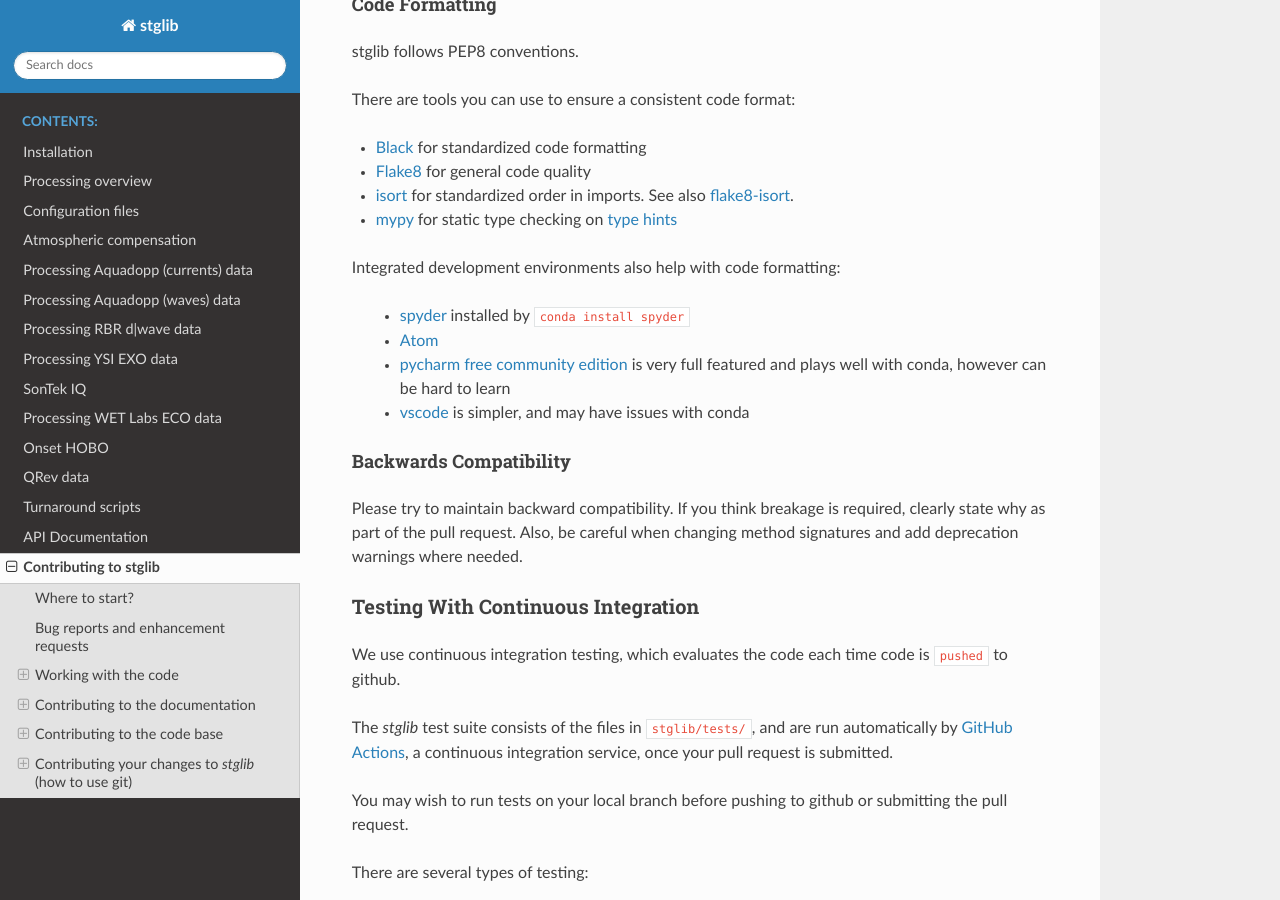
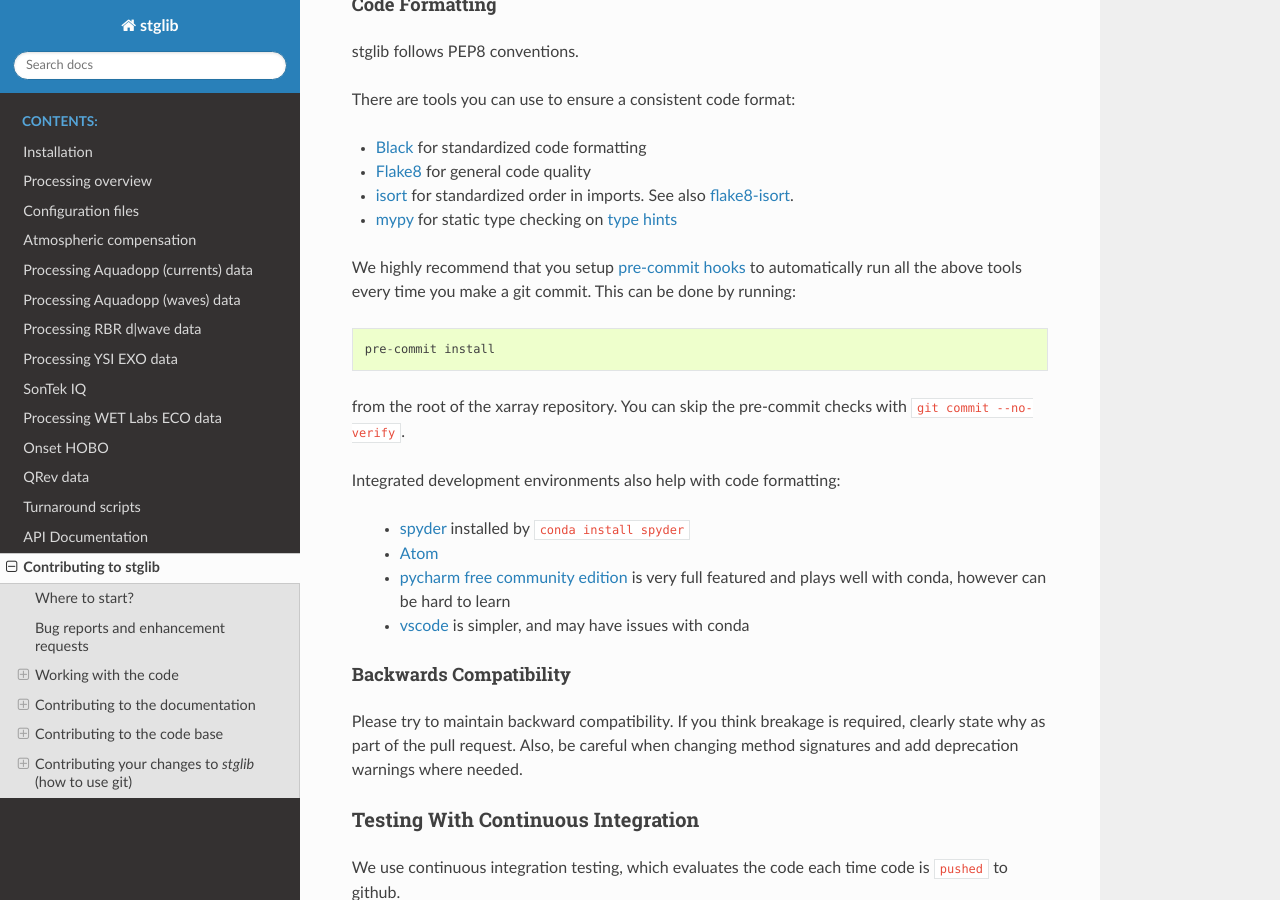
Before and after one commit to USGS-CMG/stglib, a Sphinx documentation site: the page built from doc/contributing.rst, in a window 1280 px wide and 900 px high, scrolled down 6876 px. Built offline with Sphinx 7.4.7 and the Read the Docs theme 2.0.0, drawn with Linux system fonts in a browser that asks for light colours.

Commit message:
Update docs for pre-commit

```diff
--- a/doc/contributing.rst
+++ b/doc/contributing.rst
@@ -314,6 +314,15 @@ There are tools you can use to ensure a consistent code format:
 - `mypy <http://mypy-lang.org/>`_ for static type checking on `type hints
   <https://docs.python.org/3/library/typing.html>`_
 
+We highly recommend that you setup `pre-commit hooks <https://pre-commit.com/>`_
+to automatically run all the above tools every time you make a git commit. This
+can be done by running::
+
+   pre-commit install
+
+from the root of the xarray repository. You can skip the pre-commit checks
+with ``git commit --no-verify``.
+
 Integrated development environments also help with code formatting:
 
  - `spyder <https://www.spyder-ide.org/>`_  installed by ``conda install spyder``
```
